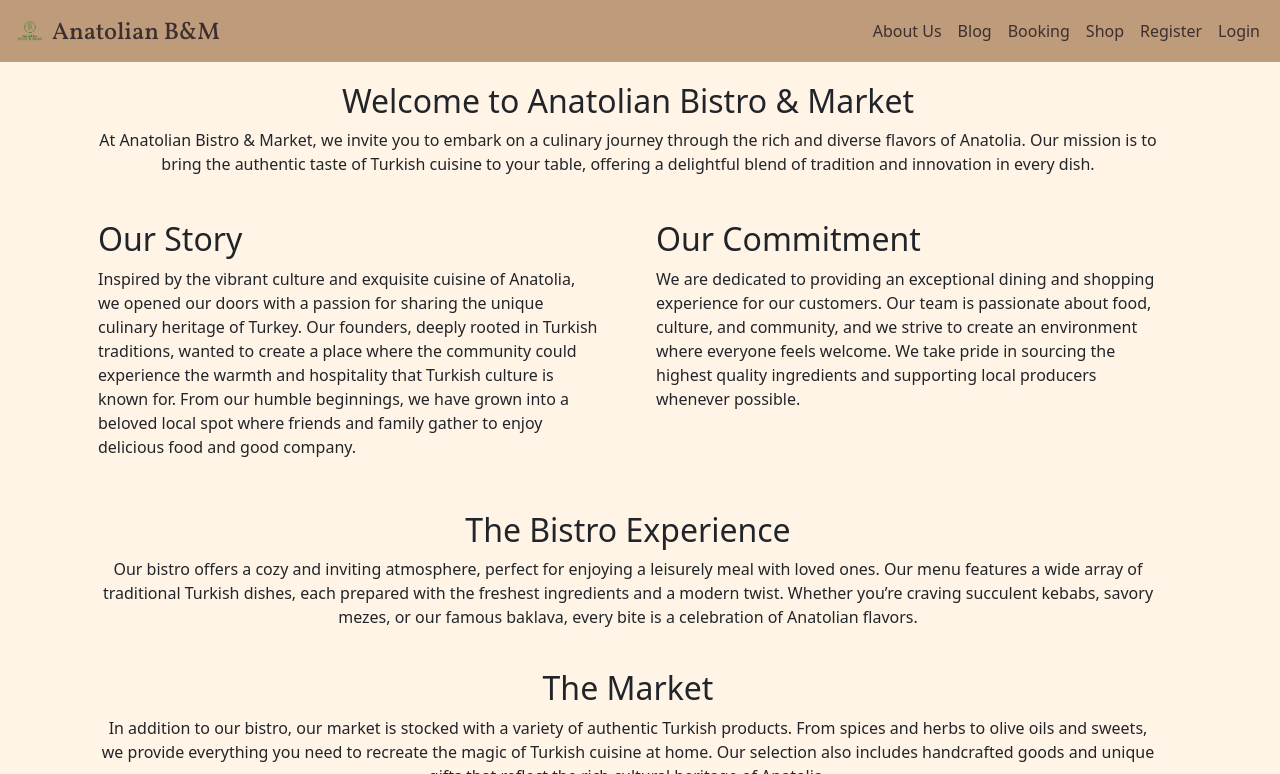
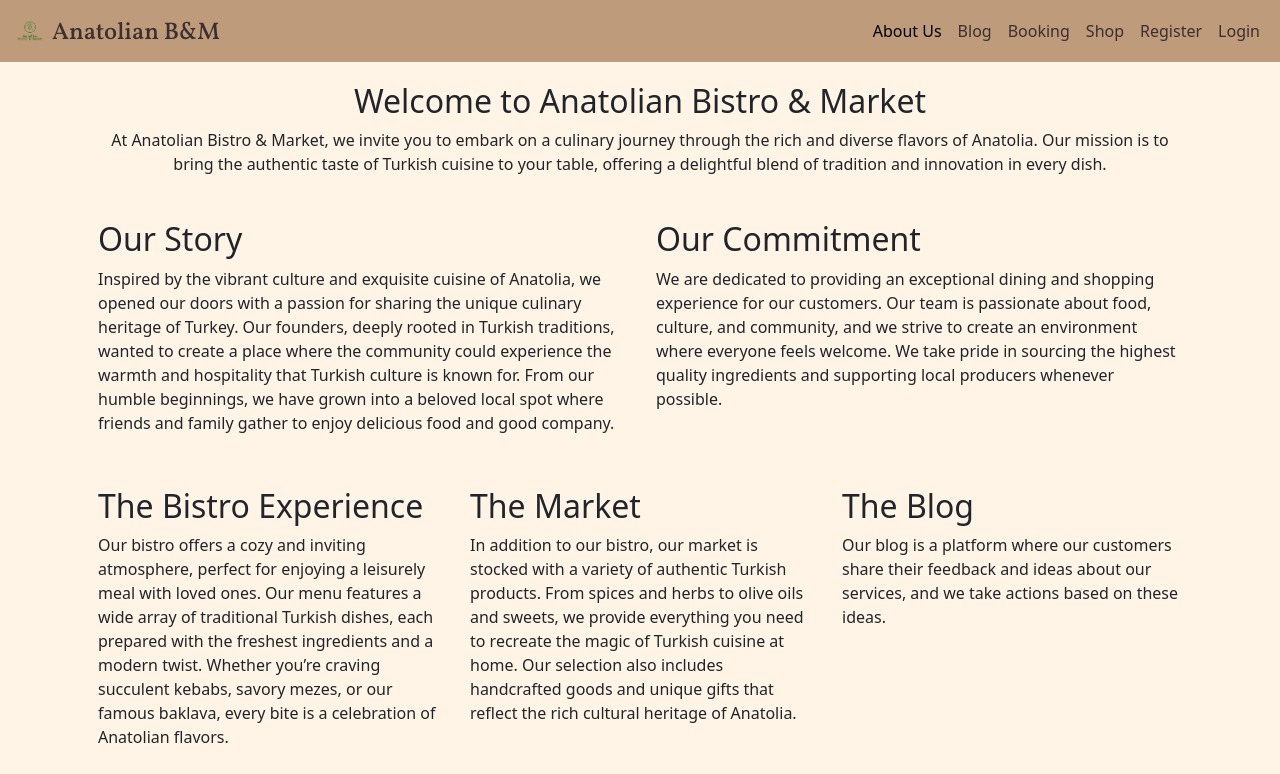
Before and after one commit to oguzhanakca/pp4-anatolian-bm, a Django app: page /about/ in a window 1280 px wide. Shown: the top 774 px of the page. Run offline with Django 4.2, Linux system fonts and the light colour scheme; some libraries are stand-ins or nearby versions.

Commit message:
about page completed

```diff
--- a/home/templates/home/about.html
+++ b/home/templates/home/about.html
@@ -6,7 +6,7 @@
 <div class="container-lg">
     <div class="card mb-2 mt-1 home-bg-color border-0">
         <div class="row g-0">
-            <div class="card-body justify-content-center align-items-center row text-center" style="height: 100%;">
+            <div class="card-body text-center" style="height: 100%;">
                 <h2 class="card-title">Welcome to Anatolian Bistro & Market</h2>
                 <p class="card-text align-self-start">At Anatolian Bistro & Market, we invite you to embark on a
                     culinary journey through the rich and diverse flavors of Anatolia. Our mission is to bring the
@@ -19,7 +19,7 @@
     <div class="row g-0">
         <div class="card mb-3 mt-1 home-bg-color border-0 col-sm-6">
             <div class="row g-0">
-                <div class="card-body justify-content-center align-items-center row" style="height: 100%;">
+                <div class="card-body" style="height: 100%;">
                     <h2 class="card-title">Our Story</h2>
                     <p class="card-text">Inspired by the vibrant culture and exquisite cuisine of Anatolia, we opened
                         our
@@ -35,7 +35,7 @@
         </div>
         <div class="card mb-2 mt-1 home-bg-color border-0 col-sm-6 ">
             <div class="row g-0">
-                <div class="card-body justify-content-center align-items-center row" style="height: 100%;">
+                <div class="card-body" style="height: 100%;">
                     <h2 class="card-title">Our Commitment</h2>
                     <p class="card-text align-self-start">We are dedicated to providing an exceptional dining and
                         shopping
@@ -48,10 +48,10 @@
             </div>
         </div>
     </div>
-
-    <div class="card mb-2 mt-1 home-bg-color border-0">
     <div class="row g-0">
-            <div class="card-body justify-content-center align-items-center row text-center" style="height: 100%;">
+        <div class="card mb-2 mt-1 home-bg-color border-0 col-sm-4">
+            <div class="row g-0">
+                <div class="card-body" style="height: 100%;">
                     <h2 class="card-title">The Bistro Experience</h2>
                     <p class="card-text align-self-start">Our bistro offers a cozy and inviting atmosphere, perfect for
                         enjoying a leisurely meal with loved ones. Our menu features a wide array of traditional Turkish
@@ -62,28 +62,72 @@
                 </div>
             </div>
         </div>
-    <div class="card mb-2 mt-1 home-bg-color border-0">
+        <div class="card mb-2 mt-1 home-bg-color border-0 col-sm-4">
             <div class="row g-0">
-            <div class="card-body justify-content-center align-items-center row text-center" style="height: 100%;">
+                <div class="card-body" style="height: 100%;">
                     <h2 class="card-title">The Market</h2>
-                <p class="card-text align-self-start">In addition to our bistro, our market is stocked with a variety of
-                    authentic Turkish products. From spices and herbs to olive oils and sweets, we provide everything
-                    you need to recreate the magic of Turkish cuisine at home. Our selection also includes handcrafted
+                    <p class="card-text align-self-start">In addition to our bistro, our market is stocked with a
+                        variety of
+                        authentic Turkish products. From spices and herbs to olive oils and sweets, we provide
+                        everything
+                        you need to recreate the magic of Turkish cuisine at home. Our selection also includes
+                        handcrafted
                         goods and unique gifts that reflect the rich cultural heritage of Anatolia.
                     </p>
                 </div>
             </div>
         </div>
-    <div class="card mb-2 mt-1 home-bg-color border-0">
+        <div class="card mb-2 mt-1 home-bg-color border-0 col-sm-4">
             <div class="row g-0">
-            <div class="card-body justify-content-center align-items-center row" style="height: 100%;">
+                <div class="card-body" style="height: 100%;">
                     <h2 class="card-title">The Blog</h2>
-                <p class="card-text align-self-start">Our blog is a platform where our customers share their feedback
+                    <p class="card-text align-self-start">Our blog is a platform where our customers share their
+                        feedback
                         and ideas about our services, and we take actions based on these ideas.
                     </p>
                 </div>
             </div>
         </div>
+    </div>
+    <div class="row g-0">
+        <div class="card mb-2 mt-1 home-bg-color border-0 col-sm-6">
+            <div class="row g-0">
+                <div class="card-body" style="height: 100%;">
+                    <h2 class="card-title">Contact Us</h2>
+                    <p class="card-text align-self-start">
+                        Address: 123 Flower Street 14, 58675 Hemer - Germany
+                        <br>
+                        Phone: +49 12345672415
+                        <br>
+                    </p>
+                    <h3>Working Hours</h3>
+                    Monday - Friday : 12.00 - 22.00
+                    <br>
+                    Saturday : 15.00 - 24.00
+                    <br>
+                    Sunday : 18.00 - 24.00
+                    <div class="row g-0 mt-1">
+                        <h4>Social Media Accounts :</h4>
+                        <p class="about-social-media">
+                            <i class="fa-brands fa-facebook-f"></i>
+                            <i class="fa-brands fa-x-twitter ms-3"></i>
+                            <i class="fa-brands fa-square-instagram ms-3"></i>
+                            <i class="fa-brands fa-tiktok ms-3"></i>
+                            <i class="fa-brands fa-youtube ms-3"></i>
+                        </p>
+                    </div>
+                </div>
+            </div>
+        </div>
+        <div class="card mb-2 mt-1 home-bg-color border-0 col-sm-6">
+            <iframe
+                src="https://www.google.com/maps/embed?pb=!1m18!1m12!1m3!1d4979.510904191685!2d7.761244230295814!3d51.38917245120672!2m3!1f0!2f0!3f0!3m2!1i1024!2i768!4f13.1!3m3!1m2!1s0x47b94229425c2c51%3A0xe26d4e513388be4b!2sSide%20D%C3%B6ner!5e0!3m2!1str!2sde!4v1717602168294!5m2!1str!2sde"
+                width="600" height="450" style="border:0;" allowfullscreen="" loading="lazy"
+                referrerpolicy="no-referrer-when-downgrade"></iframe>
+        </div>
+    </div>
+
+
 
     <!-- <div class="col-12 mt-3 left">
             <div class="row">
--- a/static/css/style.css
+++ b/static/css/style.css
@@ -26,6 +26,11 @@
   color: #4b3832;
 }
 
+.footer-text > a {
+  color: inherit;
+  text-decoration: none;
+}
+
 .company-name {
   font-size: 24px;
   display: inline-block;
@@ -38,3 +43,11 @@
   margin: 0;
   padding: 0;
 }
+
+.about-contact > li {
+  text-decoration: none;
+}
+
+.about-social-media {
+  font-size: 28px;
+}
--- a/templates/base.html
+++ b/templates/base.html
@@ -1,5 +1,6 @@
 {% load static %}
 {% url 'home' as home_url %}
+{% url 'about' as about_url %}
 {% url 'blog-home' as blog_home_url %}
 {% url 'account_login' as login_url %}
 {% url 'account_signup' as signup_url %}
@@ -47,10 +48,11 @@
       </button>
       <div class="collapse navbar-collapse justify-content-end" id="navbarNavAltMarkup">
         <div class="navbar-nav">
-          <a class="nav-link" href="#">About Us</a>
-          <a class="nav-link" href="#">Blog</a>
-          <a class="nav-link" href="#">Booking</a>
-          <a class="nav-link" href="#">Shop</a>
+          <a class="nav-link {% if request.path == about_url %}active{% endif %}" href="{% url 'about' %}"
+            aria-current="page">About Us</a>
+          <a class="nav-link" href="{% url 'blog_home' %}" aria-current="page">Blog</a>
+          <a class="nav-link" href="#" aria-current="page">Booking</a>
+          <a class="nav-link" href="#" aria-current="page">Shop</a>
           {% if user.is_authenticated %}
           <a class="nav-link {% if request.path == logout_url %}active{% endif %}" aria-current="page"
             href="{% url 'account_logout' %}">Logout</a>
@@ -109,16 +111,19 @@
 
   <!-- Footer -->
   <footer class="footer mt-auto py-1 home-nav-foot">
-    <p class="m-0 text-center footer-text fw-semibold">
+    <p class="m-0 text-center footer-text fw-semibold text-dark">
       Copyright by Oğuzhan Akça
     </p>
     <h3 class="m-0 text-center fs-4 footer-text">
-      <i class="fa-brands fa-facebook-f"></i>
-      <i class="fa-brands fa-x-twitter ms-3"></i>
-      <i class="fa-brands fa-square-instagram ms-3"></i>
-      <i class="fa-brands fa-tiktok ms-3"></i>
-      <i class="fa-brands fa-youtube ms-3"></i>
-      <span hidden>Social Media</span>
+      <a href="https://www.facebook.com/" target="_blank"><i class="fa-brands fa-facebook-f"></i><span
+          hidden>Facebook</span></a>
+      <a href="https://x.com/" target="_blank"><i class="fa-brands fa-x-twitter ms-3"></i><span hidden>X</span></a>
+      <a href="https://www.instagram.com/" target="_blank"><i class="fa-brands fa-square-instagram ms-3"></i><span
+          hidden>Instagram</span></a>
+      <a href="https://www.tiktok.com/" target="_blank"><i class="fa-brands fa-tiktok ms-3"><span
+            hidden>TikTok</span></i></a>
+      <a href="https://www.youtube.com/" target="_blank"><i class="fa-brands fa-youtube ms-3"><span
+            hidden>Youtube</span></i></a>
     </h3>
   </footer>
 
```
Lines whose indentation alone changed are shown as unchanged.
